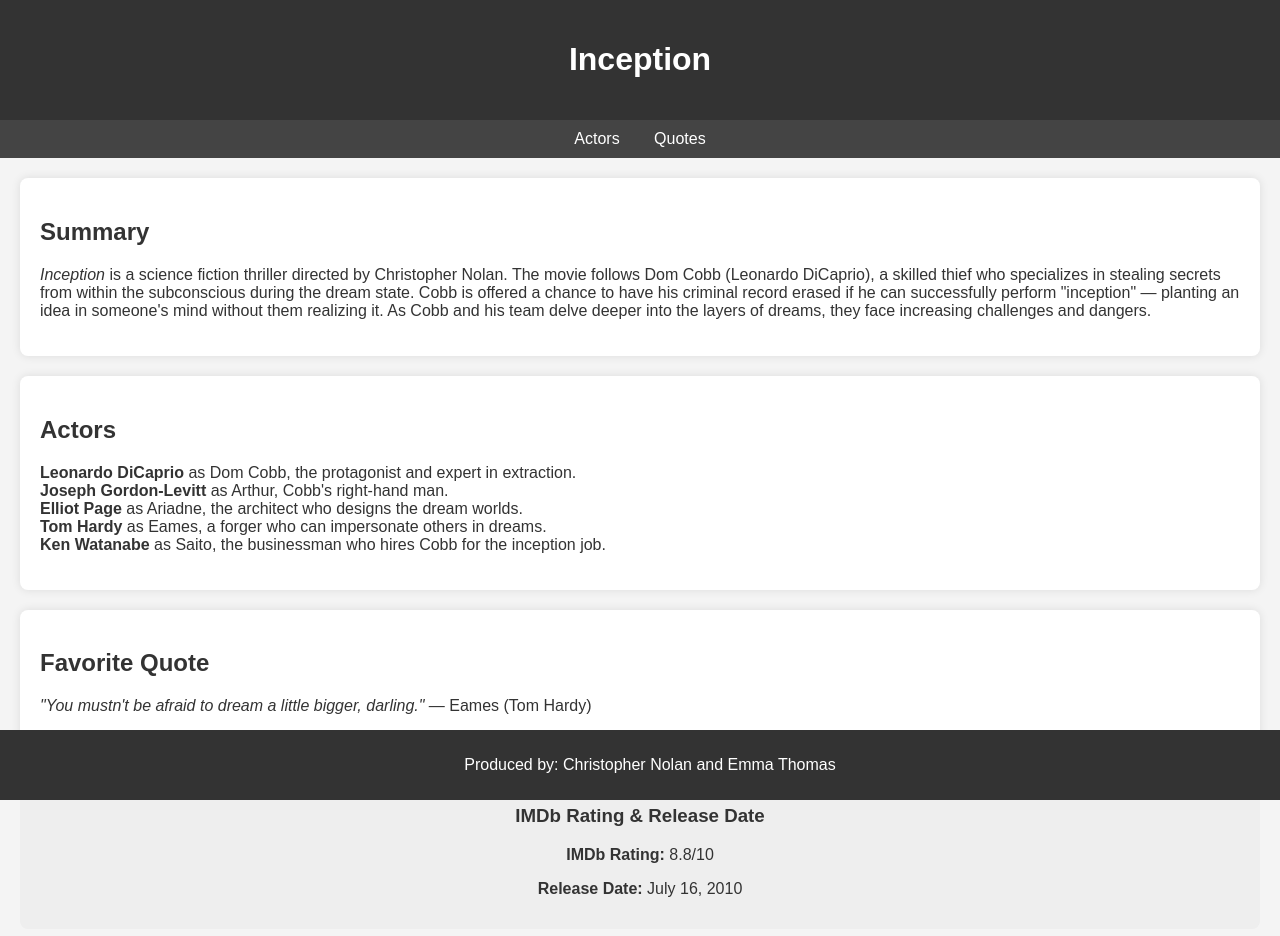
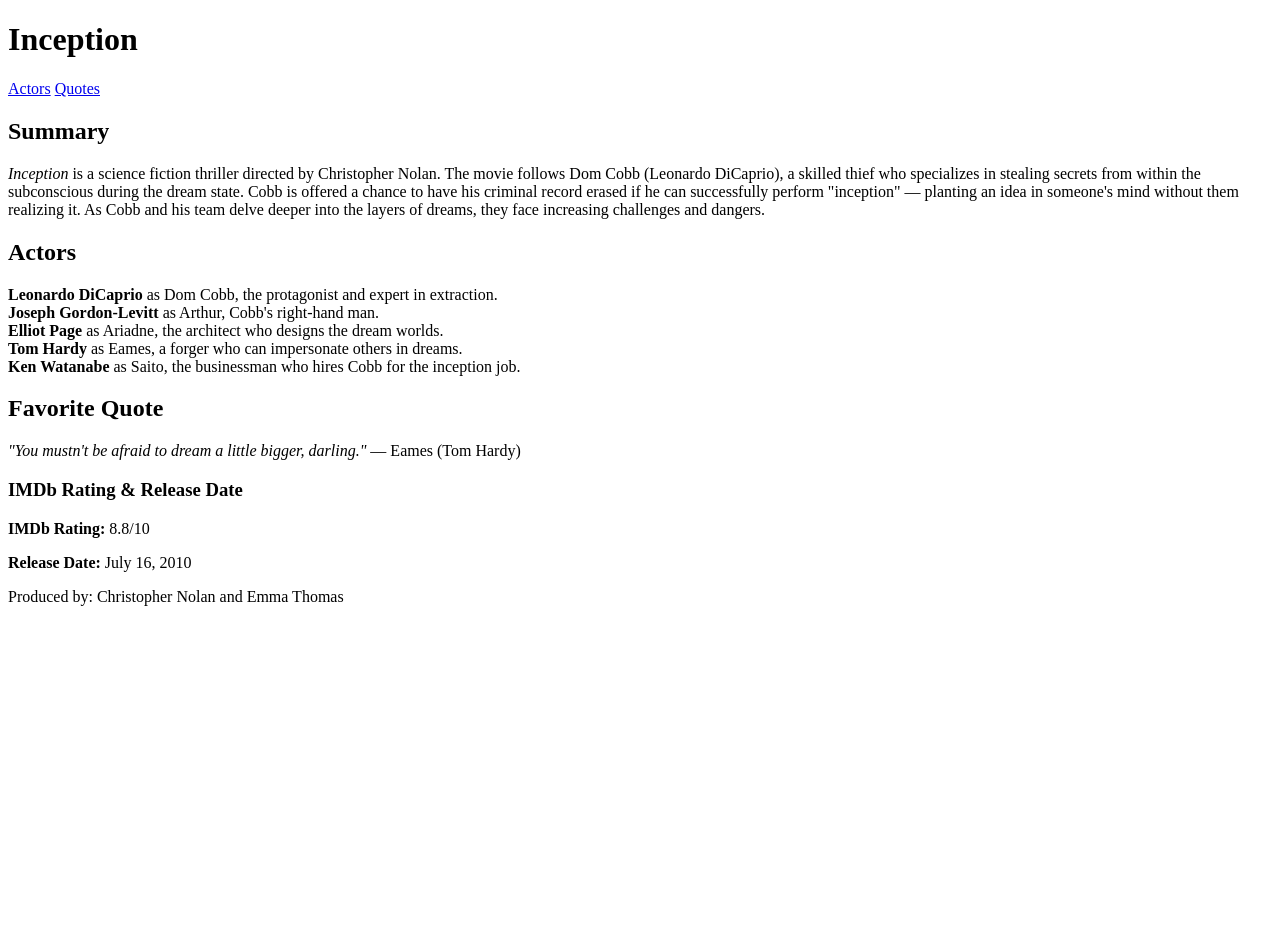
Before and after one commit to acciojob/semantic-imdb-Mayanka11y, a website: page main.html in a window 1280 px wide. After the commit the page ends 800 px from the top, so only its background shows below. Drawn offline with Linux system fonts and the light colour scheme.

Commit message:
created a submission

```diff
--- a/main.html
+++ b/main.html
@@ -5,57 +5,6 @@
     <meta name="viewport" content="width=device-width, initial-scale=1.0">
     <title>Inception - My Favorite Movie</title>
     <link rel="stylesheet" href="styles.css">
-    <style>
-        body {
-            font-family: Arial, sans-serif;
-            background-color: #f4f4f4;
-            color: #333;
-            margin: 0;
-            padding: 0;
-        }
-        header {
-            background-color: #333;
-            color: #fff;
-            padding: 20px;
-            text-align: center;
-        }
-        nav {
-            background-color: #444;
-            padding: 10px;
-            text-align: center;
-        }
-        nav a {
-            color: #fff;
-            text-decoration: none;
-            margin: 0 15px;
-        }
-        nav a:hover {
-            text-decoration: underline;
-        }
-        section {
-            padding: 20px;
-            margin: 20px;
-            background-color: #fff;
-            border-radius: 8px;
-            box-shadow: 0 0 10px rgba(0, 0, 0, 0.1);
-        }
-        aside {
-            background-color: #eee;
-            padding: 15px;
-            margin: 20px;
-            border-radius: 8px;
-            text-align: center;
-        }
-        footer {
-            background-color: #333;
-            color: #fff;
-            text-align: center;
-            padding: 10px;
-            position: fixed;
-            bottom: 0;
-            width: 100%;
-        }
-    </style>
 </head>
 <body>
     <!-- Header Section -->
@@ -65,8 +14,8 @@
 
     <!-- Navigation Section -->
     <nav>
-        <a href="#nav-actor">Actors</a>
-        <a href="#nav-quote">Quotes</a>
+        <a href="#actor">Actors</a>
+        <a href="#quote">Quotes</a>
     </nav>
 
     <!-- Summary Section -->
@@ -78,7 +27,7 @@
     </section>
 
     <!-- Actors Section -->
-    <section id="nav-actor">
+    <section id="actor">
         <h2>Actors</h2>
         <p>
             <strong>Leonardo DiCaprio</strong> as Dom Cobb, the protagonist and expert in extraction.<br>
@@ -90,7 +39,7 @@
     </section>
 
     <!-- Quotes Section -->
-    <section id="nav-quote">
+    <section id="quote">
         <h2>Favorite Quote</h2>
         <p>
             <em>"You mustn't be afraid to dream a little bigger, darling."</em> — Eames (Tom Hardy)
```
